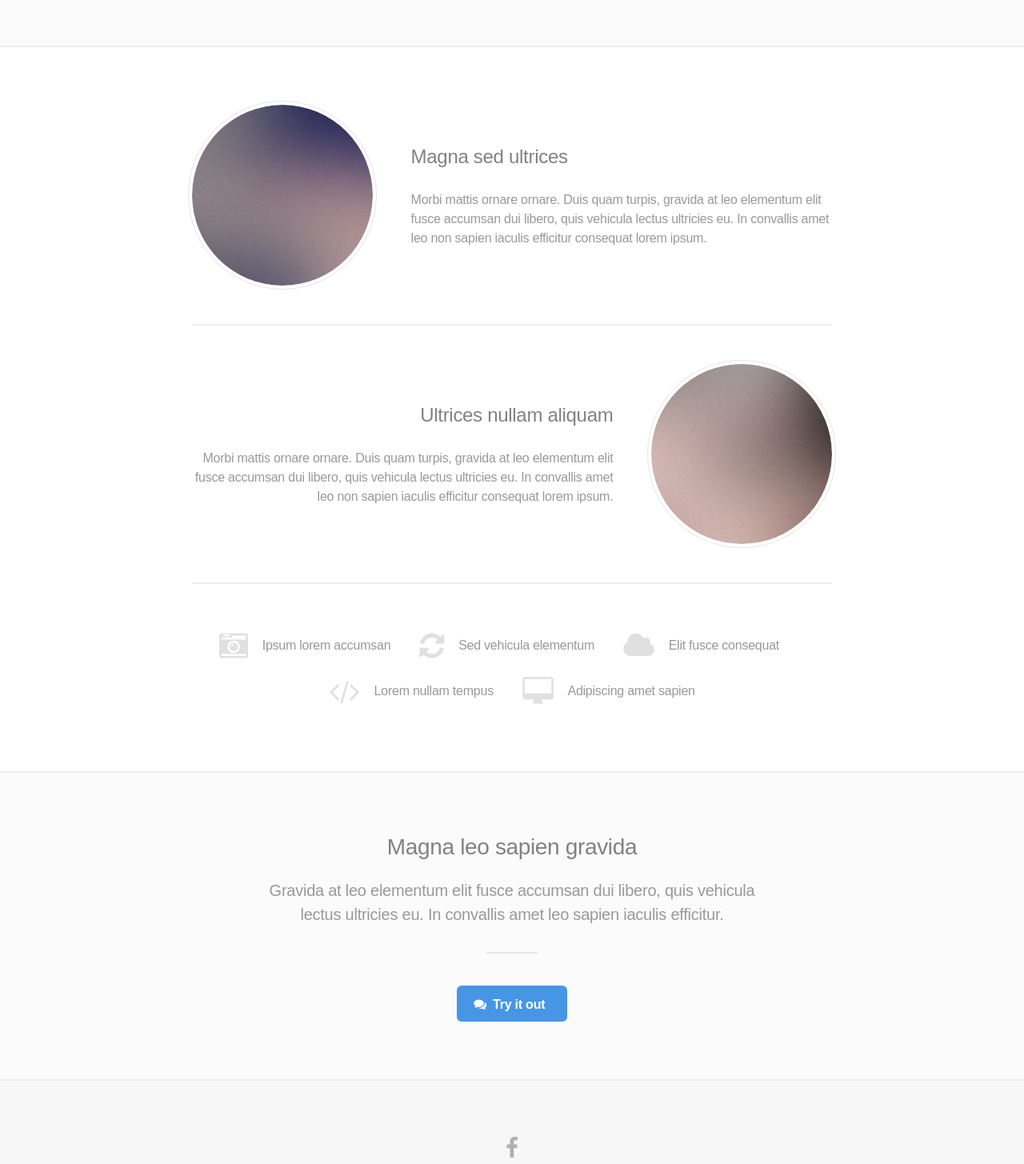
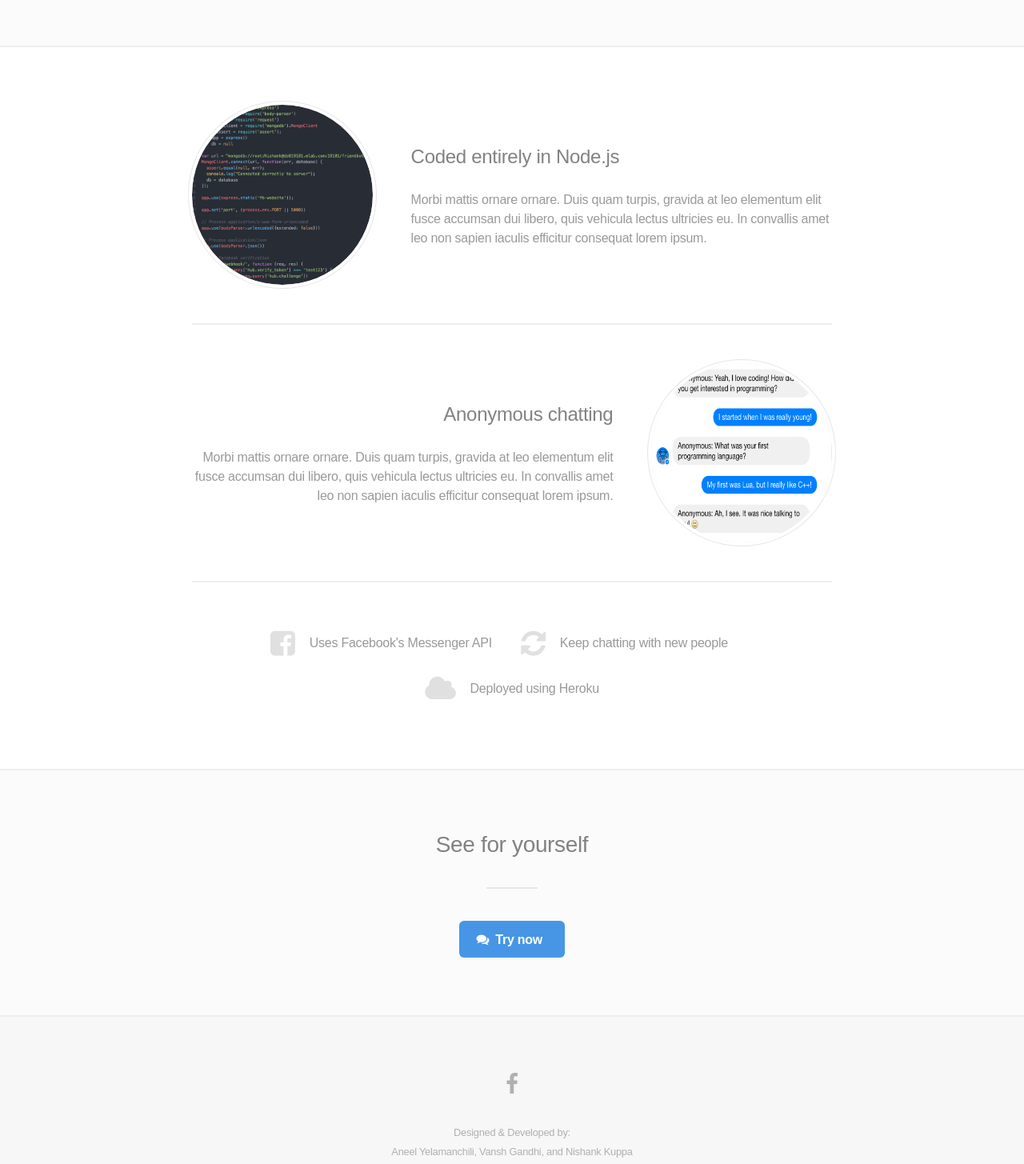
Before and after one commit to vanshg/FriendBot, a website: page fb-website/index.html in a window 1280 px wide. Shown: the part 1080-2535 px from the top of the page at 80% size. Drawn offline with Linux system fonts and the light colour scheme.

Commit message:
Updated website assets

```diff
--- a/fb-website/index.html
+++ b/fb-website/index.html
@@ -22,7 +22,7 @@
 					<h1><a href="#">FriendBot</a></h1>
 					<p>Connect with new people.</p>
 					<ul class="actions">
-						<li><a href="https://www.facebook.com/GoFriendBot/" class="button special icon fa-comments" target="_blank">Try it out</a></li>
+						<li><a href="https://www.facebook.com/GoFriendBot/" class="button special icon fa-comments" target="_blank">Try now</a></li>
 						<li><a href="#one" class="button icon fa-chevron-down scrolly">Learn More</a></li>
 					</ul>
 				</div>
@@ -45,26 +45,24 @@
 			<section id="two" class="wrapper">
 				<div class="inner alt">
 					<section class="spotlight">
-						<div class="image"><img src="images/pic01.jpg" alt="" /></div>
+						<div class="image"><img src="images/nodejs.png" alt="" /></div>
 						<div class="content">
-							<h3>Magna sed ultrices</h3>
+							<h3>Coded entirely in Node.js</h3>
 							<p>Morbi mattis ornare ornare. Duis quam turpis, gravida at leo elementum elit fusce accumsan dui libero, quis vehicula lectus ultricies eu. In convallis amet leo non sapien iaculis efficitur consequat lorem ipsum.</p>
 						</div>
 					</section>
 					<section class="spotlight">
-						<div class="image"><img src="images/pic02.jpg" alt="" /></div>
+						<div class="image"><img src="images/anonymous.png" alt="" /></div>
 						<div class="content">
-							<h3>Ultrices nullam aliquam</h3>
+							<h3>Anonymous chatting</h3>
 							<p>Morbi mattis ornare ornare. Duis quam turpis, gravida at leo elementum elit fusce accumsan dui libero, quis vehicula lectus ultricies eu. In convallis amet leo non sapien iaculis efficitur consequat lorem ipsum.</p>
 						</div>
 					</section>
 					<section class="special">
 						<ul class="icons labeled">
-							<li><span class="icon fa-camera-retro"><span class="label">Ipsum lorem accumsan</span></span></li>
-							<li><span class="icon fa-refresh"><span class="label">Sed vehicula elementum</span></span></li>
-							<li><span class="icon fa-cloud"><span class="label">Elit fusce consequat</span></span></li>
-							<li><span class="icon fa-code"><span class="label">Lorem nullam tempus</span></span></li>
-							<li><span class="icon fa-desktop"><span class="label">Adipiscing amet sapien</span></span></li>
+							<li><span class="icon fa-facebook-square"><span class="label">Uses Facebook's Messenger API</span></span></li>
+							<li><span class="icon fa-refresh"><span class="label">Keep chatting with new people</span></span></li>
+							<li><span class="icon fa-cloud"><span class="label">Deployed using Heroku</span></span></li>
 						</ul>
 					</section>
 				</div>
@@ -73,12 +71,10 @@
 		<!-- Three -->
 			<section id="three" class="wrapper style2 special">
 				<header class="major">
-					<h2>Magna leo sapien gravida</h2>
-					<p>Gravida at leo elementum elit fusce accumsan dui libero, quis vehicula<br />
-					lectus ultricies eu. In convallis amet leo sapien iaculis efficitur.</p>
+					<h2>See for yourself</h2>
 				</header>
 				<ul class="actions">
-					<li><a href="https://www.facebook.com/GoFriendBot/" class="button special icon fa-comments" target="_blank">Try it out</a></li>
+					<li><a href="https://www.facebook.com/GoFriendBot/" class="button special icon fa-comments" target="_blank">Try now</a></li>
 				</ul>
 			</section>
 
@@ -408,6 +404,7 @@ print 'It took ' + i + ' iterations to sort the deck.';</code></pre>
 				<ul class="icons">
 					<li><a href="https://www.facebook.com/GoFriendBot/" class="icon fa-facebook"><span class="label">Facebook</span></a></li>
 				</ul>
+                <p class="copyright">Designed &amp; Developed by: <br />Aneel Yelamanchili, Vansh Gandhi, and Nishank Kuppa</p>
 				<p class="copyright">&copy; FriendBot, LLC. 2016</p>
 			</footer>
 
```
Also changed, not shown: fb-website/images/anonymous.png (added), fb-website/images/image1.jpg, fb-website/images/nodejs.png (added).
